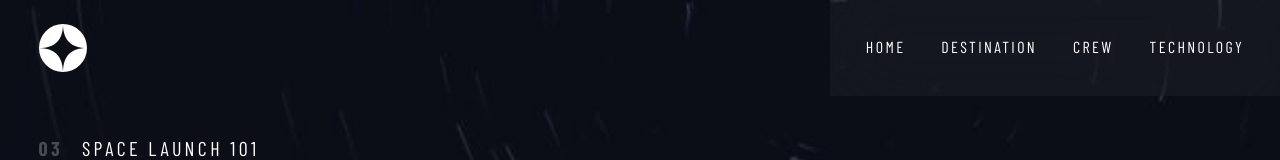
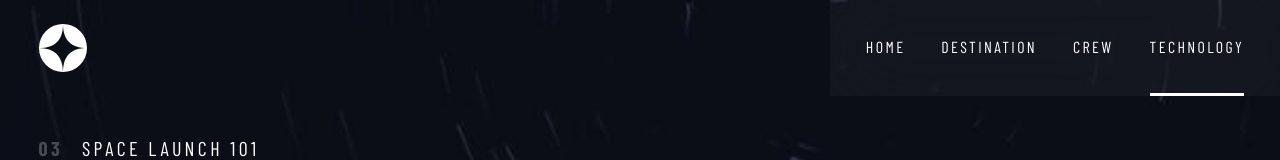
Before and after one commit to CiroJSCH/space-tourism-website, a React (Vite) app: page /technology in a window 1280 px wide. Shown: the top 160 px of the page. Built offline with nearby package versions, Linux system fonts and the light colour scheme; a web font is replaced by a local one.

Commit message:
White border on active link

```diff
--- a/src/components/Navbar.jsx
+++ b/src/components/Navbar.jsx
@@ -1,6 +1,6 @@
 // Libraries
 import { useState } from 'react';
-import { Link, useNavigate } from 'react-router-dom';
+import { Link, useNavigate, useLocation } from 'react-router-dom';
 
 // assets
 import logo from '../assets/shared/logo.svg';
@@ -17,6 +17,7 @@ const links = [
 const Navbar = () => {
   const [openMenu, setOpenMenu] = useState(false);
   const navigate = useNavigate();
+  const { pathname } = useLocation();
 
   return (
     <nav className='flex items-center p-6 md:pt-0 md:pr-0 md:pl-[39px] justify-between relative xl:pl-14 xl:pt-10 xl:pr-0'>
@@ -70,7 +71,7 @@ const Navbar = () => {
               key={`${name}-link`}
               className={`${
                 index !== links.length - 1 ? 'mr-9' : 'mr-0'
-              }  h-full flex items-center border-b-2 border-b-transparent hover:border-b-white cursor-pointer ease-in-out duration-300`}
+              }  h-full flex items-center border-b-[3px] border-b-transparent ${pathname === path && "border-b-white"} cursor-pointer ease-in-out duration-300`}
             >
               <span className='hidden xl:block font-bold mr-5'>{number}</span>
               <span>{name}</span>
```
